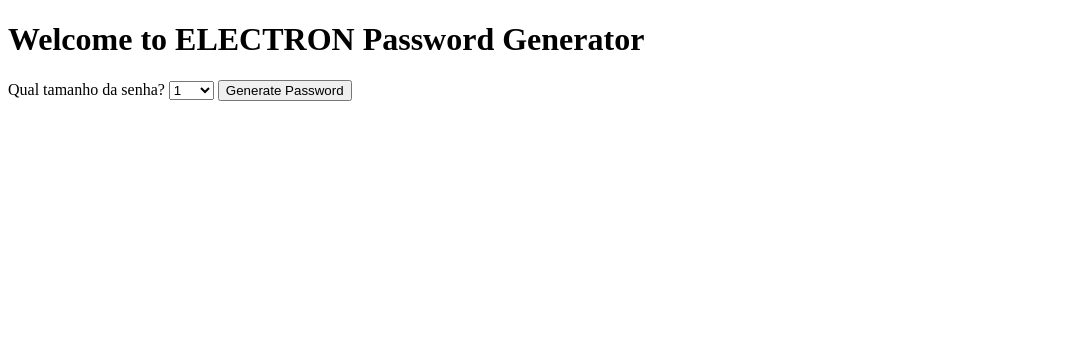
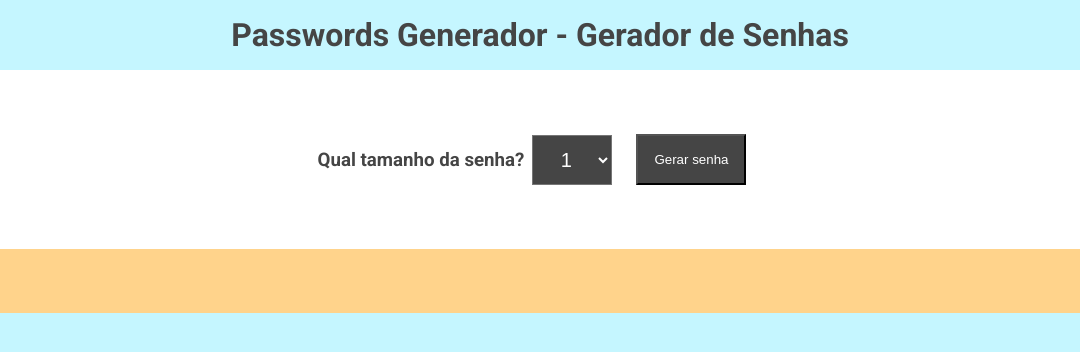
Before and after one commit to Marilzon/password-generator, an Electron app: page index.html in a window 1080 px wide. Drawn offline with Linux system fonts and the light colour scheme.

Commit message:
front-end styles created

```diff
--- a/index.html
+++ b/index.html
@@ -11,15 +11,15 @@
 <body>
     <div class="container">
         <div class="content">
-            <h1>Welcome to ELECTRON Password Generator</h1>
+            <h1 class="title">Passwords Generador - Gerador de Senhas</h1>
 
             <div class="input-group">
-                <label for="input-width-selector">Qual tamanho da senha? </label>
-                <select name="input-width-selector" id="input-width-selector"></select>
-                <button class="generator-button" onclick="generatePassword()">Generate Password</button>
+                <label class="input-label" for="input-width-selector"><h3>Qual tamanho da senha?</h3></label>
+                <select class="select-group " name="input-width-selector" id="input-width-selector"></select>
+                <button class="generator-button" onclick="generatePassword()">Gerar senha</button>
             </div>
 
-            <div id="newPassword"></div>
+            <div class="password-container" id="newPassword"></div>
         </div>
     </div>
 
--- a/src/css/style.css
+++ b/src/css/style.css
@@ -0,0 +1,87 @@
+@import url('https://fonts.googleapis.com/css2?family=Roboto:ital,wght@0,100;0,400;0,700;0,900;1,500&display=swap');
+
+:root {
+    font-weight: 400;
+
+    --white: #FFF;
+    --bg-light: #C5F6FF;
+    --font-color: #454545;
+    --light-orange: #ffd38b;
+
+    font-synthesis: none;
+    text-rendering: optimizeLegibility;
+    -webkit-font-smoothing: antialiased;
+    -moz-osx-font-smoothing: grayscale;
+    -webkit-text-size-adjust: 100%;
+}
+
+* {
+    margin: 0;
+    padding: 0;
+    box-sizing: border-box;
+}
+
+body {
+    font-family: 'Roboto', sans-serif;
+
+    background-color: var(--bg-light);
+    color: var(--font-color);
+}
+
+container {
+    width: 100%;
+    height: 100%;
+    display: flex;
+    flex-direction: column;
+}
+
+.select-group {
+    width: 80px;
+    height: 50px;
+    font-size: 20px;
+    background: var(--font-color);
+    color: var(--white);
+    text-align: center;
+    margin: 0 0.5rem;
+}
+
+.input-group {
+    width: 100%;
+    display: flex;
+    flex-direction: row;
+    justify-content: center;
+    align-items: center;
+
+    background-color: var(--white);
+    padding: 3rem 0;
+}
+
+.title {
+    width: 100%;
+    text-align: center;
+    color: var(--font-color);
+    padding: 1rem 0.2rem;
+}
+
+.password-container {
+    font-size: 3rem;
+    display: block;
+    text-align: center;
+    background-color: var(--light-orange);
+    color: var(--white);
+    padding: 2rem;
+    transition: 0.1s ease-in-out;
+}
+
+.generator-button {
+    padding: 1rem;
+    background-color: var(--font-color);
+    color: var(--white);
+    margin: 1rem;
+    cursor: pointer;
+    transition: 0.1s ease-in-out;
+}
+
+.generator-button:hover {
+    opacity: 0.9;
+}
```
